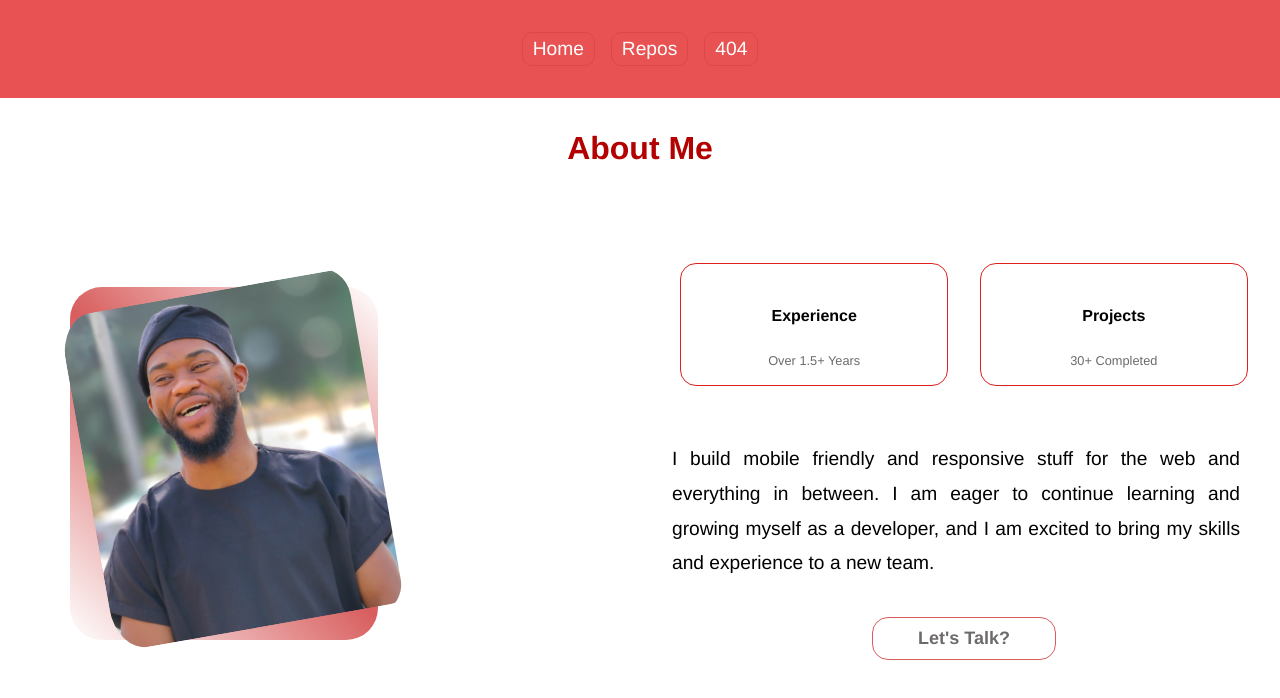
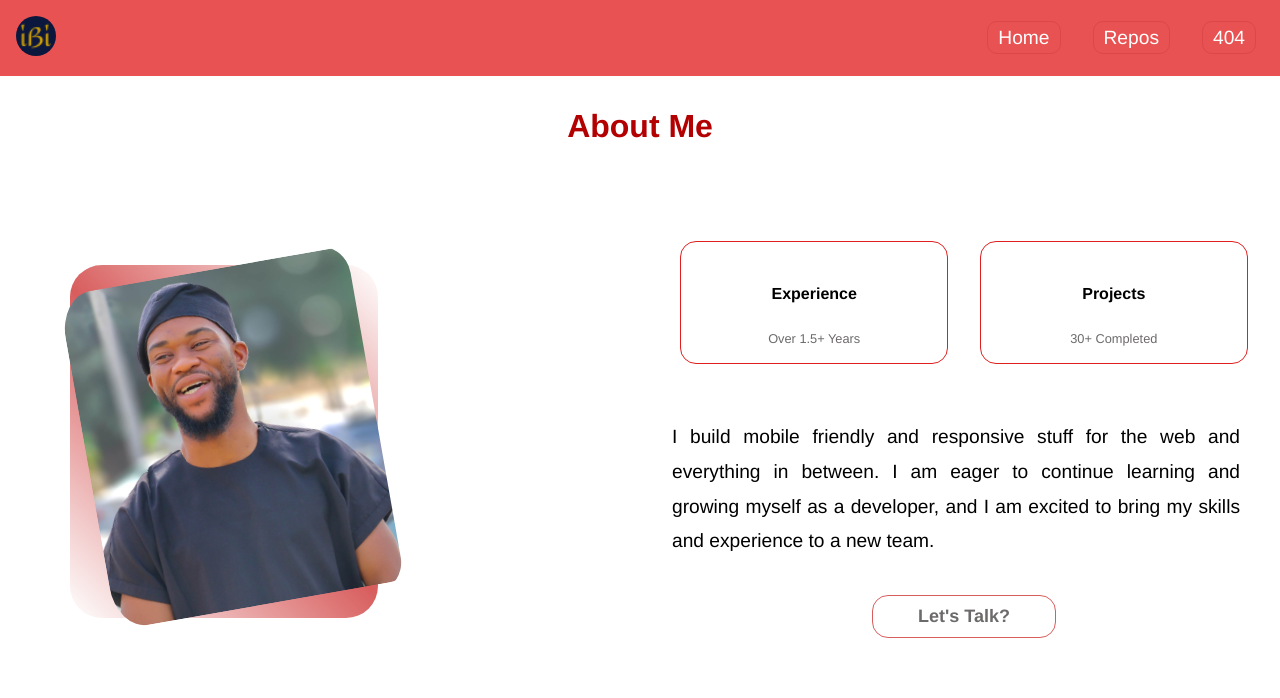
Before and after one commit to brightiortsor/my_github_repo, a Vue app: page / in a window 1280 px wide. Shown: the top 698 px of the page. Built offline with nearby package versions, Linux system fonts and the light colour scheme.

Commit message:
added nav-logo

```diff
--- a/src/components/AllRepos.vue
+++ b/src/components/AllRepos.vue
@@ -1,14 +1,9 @@
 <template>
   <AppLayout />
   <div class="repos-container">
-    <img
-      v-if="loading"
-      src="../assets/spinloader.gif"
-      alt="Loading Spinner"
-      class="loading-spinner"
-    />
+    <span class="loader" v-if="loading"></span>
     <div class="repos" :style="{ opacity: loading ? 0.5 : 1 }" v-else>
-      <h1>Bright's GitHub Repositories</h1>
+      <h1>Bright's Repositories</h1>
       <ul>
         <li
           style="text-transform: uppercase"
@@ -65,6 +60,7 @@ export default {
     async fetchRepositories() {
       this.loading = true;
       try {
+        await new Promise((resolve) => setTimeout(resolve, 1000));
         const response = await axios.get(
           "https://api.github.com/users/brightiortsor/repos"
         );
@@ -112,14 +108,52 @@ export default {
   transition: opacity 0.5s ease-in-out;
   color: #504b4b;
 }
-.repos.loading {
-  opacity: 0.5;
+.loader {
+  width: 48px;
+  height: 48px;
+  border-radius: 50%;
+  position: relative;
+  animation: rotate 1s linear infinite;
 }
-.loading-spinner {
+.loader::before,
+.loader::after {
+  content: "";
+  box-sizing: border-box;
   position: absolute;
-  top: 50%;
-  left: 50%;
-  transform: translate(-50%, -50%);
+  inset: 0px;
+  border-radius: 50%;
+  border: 5px solid #a79595;
+  animation: prixClipFix 2s linear infinite;
+}
+.loader::after {
+  border-color: #ff3d00;
+  animation: prixClipFix 2s linear infinite, rotate 0.5s linear infinite reverse;
+  inset: 6px;
+}
+@keyframes rotate {
+  0% {
+    transform: rotate(0deg);
+  }
+  100% {
+    transform: rotate(360deg);
+  }
+}
+@keyframes prixClipFix {
+  0% {
+    clip-path: polygon(50% 50%, 0 0, 0 0, 0 0, 0 0, 0 0);
+  }
+  25% {
+    clip-path: polygon(50% 50%, 0 0, 100% 0, 100% 0, 100% 0, 100% 0);
+  }
+  50% {
+    clip-path: polygon(50% 50%, 0 0, 100% 0, 100% 100%, 100% 100%, 100% 100%);
+  }
+  75% {
+    clip-path: polygon(50% 50%, 0 0, 100% 0, 100% 100%, 0 100%, 0 100%);
+  }
+  100% {
+    clip-path: polygon(50% 50%, 0 0, 100% 0, 100% 100%, 0 100%, 0 0);
+  }
 }
 
 h1 {
--- a/src/components/AppLayout.vue
+++ b/src/components/AppLayout.vue
@@ -1,15 +1,22 @@
 <template>
   <nav>
-    <router-link class="layout-link" to="/">Home</router-link>
-    <router-link class="layout-link" to="/repositories">Repos</router-link>
-    <router-link class="layout-link" to="/404">404</router-link>
+    <div class="profile">
+      <router-link to="/">
+        <img src="../assets/logo.png" alt="logo" />
+      </router-link>
+    </div>
+    <div class="nav-items">
+      <router-link class="layout-link" to="/">Home</router-link>
+      <router-link class="layout-link" to="/repositories">Repos</router-link>
+      <router-link class="layout-link" to="/404">404</router-link>
+    </div>
   </nav>
 </template>
 
 <style>
 nav {
   display: flex;
-  justify-content: center;
+  justify-content: space-between;
   align-items: center;
   gap: 1rem;
   background-color: #e95252;
@@ -17,7 +24,25 @@ nav {
   padding: 1rem;
   margin: -0.5rem -1rem 0 -1rem;
 }
+.profile {
+  display: flex;
+}
 
+.profile img {
+  display: hidden;
+  justify-content: center;
+  align-items: center;
+  width: 40px;
+  height: 40px;
+  border-radius: 50%;
+  margin: 0 0.5rem 0 0.5rem;
+}
+
+.nav-items {
+  justify-content: space-between;
+  align-items: center;
+  gap: 1rem;
+}
 .layout-link {
   list-style: none;
   font-size: 1.2rem;
@@ -27,10 +52,16 @@ nav {
   border: 1px solid #dd4747;
   color: #fff;
   border-radius: 10px;
-  transition: border-color 0.2s ease-in-out;
-  margin: 1rem 0;
+  transition: 0.2s ease-in-out;
+  margin: 1rem;
 }
 .layout-link:hover {
   border-color: #ccc;
 }
+
+@media (max-width: 768px) {
+  .layout-link {
+    font-size: 1rem;
+  }
+}
 </style>
--- a/src/components/NotFound.vue
+++ b/src/components/NotFound.vue
@@ -25,7 +25,7 @@ export default {
   display: flex;
   flex-direction: column;
   background-color: black;
-  height: 100vh;
+  height: 90vh;
   margin: 0 -1rem -1rem;
   padding: 0;
 }
@@ -40,13 +40,12 @@ export default {
   display: flex;
   justify-content: center;
   align-items: center;
-  margin-top: 1rem;
 }
 .link {
-  color: #0c6e42;
+  color: #fff;
   font-size: 2.5rem;
-  margin-top: 3rem;
-  border: 1px solid #0c6e42;
+  margin-top: 2rem;
+  border: 1px solid #e95252;
   width: 12rem;
   text-decoration: none;
   text-align: center;
@@ -55,7 +54,7 @@ export default {
 }
 
 .link:hover {
-  background-color: #0c6e42;
+  background-color: #e95252;
   color: white;
 }
 </style>
--- a/src/components/SingleRepo.vue
+++ b/src/components/SingleRepo.vue
@@ -1,11 +1,6 @@
 <template>
   <div class="repos-container">
-    <img
-      v-if="loading"
-      src="../assets/spinloader.gif"
-      alt="Loading Spinner"
-      class="loading-spinner"
-    />
+    <span class="loader" v-if="loading"></span>
     <div class="repos" v-else>
       <h1>{{ repository.name }}</h1>
       <p class="desc">{{ repository.description }}</p>
@@ -41,6 +36,7 @@ export default {
   },
   async created() {
     await new Promise((resolve) => setTimeout(resolve, 1000));
+
     const response = await fetch(
       `https://api.github.com/repositories/${this.$route.params.id}`
     );
@@ -84,7 +80,7 @@ export default {
 
 .desc {
   font-size: 1.2rem;
-  text-align: center;
+  text-align: justify;
 }
 
 .rule {
@@ -99,4 +95,10 @@ export default {
   gap: 0.5rem;
   word-wrap: break-word;
 }
+
+@media (max-width: 768px) {
+  .repos-container {
+    margin-left: -1rem;
+  }
+}
 </style>
```
Also changed, not shown: src/assets/logo.png.
